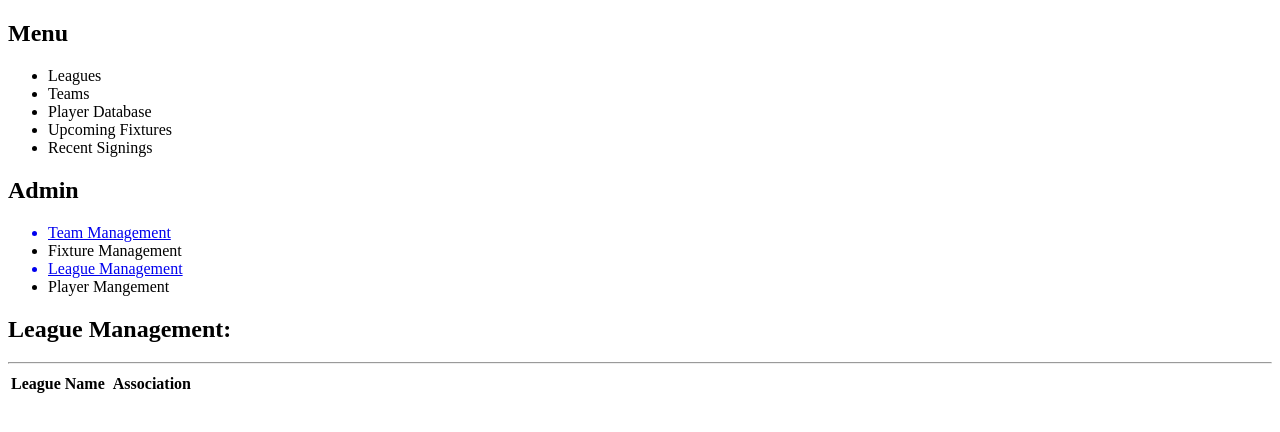
After one commit to chdavidson/Football-Score-Tracker, a Flask app: page /admin/leagues in a window 1280 px wide. The commit adds this page. Shown: the top 432 px of the page. Run offline with Flask 2, Linux system fonts and the light colour scheme; data that the repository does not hold is empty; some libraries are stand-ins or nearby versions.

Commit message:
league admin html and functionality to remove a team from a league

```diff
--- a/app.py
+++ b/app.py
@@ -2,12 +2,14 @@ from flask import Flask, render_template
 
 # import blueprints #
 from controllers.teams_controller import teams_blueprint
+from controllers.leagues_controller import leagues_blueprint
 
 app = Flask(__name__)
 
 
 # register blueprints #
 app.register_blueprint(teams_blueprint)
+app.register_blueprint(leagues_blueprint)
 
 @app.route('/')
 def main():
--- a/controllers/leagues_controller.py
+++ b/controllers/leagues_controller.py
@@ -0,0 +1,27 @@
+
+from flask import Flask, Blueprint, render_template, redirect
+from models.league import League
+import repositories.league_repo as league_repo
+import repositories.participant_repo as participant_repo
+
+leagues_blueprint = Blueprint('leagues', __name__)
+
+
+# ADMINISTATOR ROUTES
+@leagues_blueprint.route('/admin/leagues')
+def admin_leagues():
+    leagues = league_repo.select_all()
+    return render_template('leagues/admin/index.html', leagues=leagues)
+
+
+@leagues_blueprint.route('/admin/leagues/<id>')
+def league_detail(id):
+    teams = league_repo.find_participants(id)
+    return render_template('leagues/admin/edit_league.html', teams=teams,
+                           league=league_repo.select(id))
+
+
+@leagues_blueprint.route('/admin/leagues/<league_id>/remove/<team_id>')
+def remove_team_from_league(league_id, team_id):
+    participant_repo.delete_team_from_league(league_id, team_id)
+    return redirect('/admin/leagues/'+league_id)
--- a/controllers/teams_controller.py
+++ b/controllers/teams_controller.py
@@ -5,6 +5,7 @@ import repositories.team_repo as team_repo
 import repositories.stadium_repo as stadium_repo
 
 teams_blueprint = Blueprint('teams', __name__)
+
 
 # ADMINISTATOR ROUTES
 @teams_blueprint.route('/admin/teams')
@@ -29,6 +30,7 @@ def found_team():
     year = request.form['year']
     stadium = request.form['stadium']
     new_team = Team(name, year, stadium_repo.select(stadium))
+    team_repo.save(new_team)
     return redirect('/admin/teams')
 
 
@@ -37,7 +39,5 @@ def update_team(id):
     name = request.form['name']
     year = request.form['year']
     stadium = request.form['stadium']
-    print('*******************************************')
-    print(name, year, stadium)
     team_repo.update(Team(name, year, stadium_repo.select(stadium), id))
     return redirect('/admin/teams')
--- a/repositories/league_repo.py
+++ b/repositories/league_repo.py
@@ -1,6 +1,8 @@
 from db.run_sql import run_sql
 from models.league import League
+from models.team import Team
 import repositories.association_repo as association_repo
+import repositories.stadium_repo as stadium_repo
 
 
 def save(league):
@@ -10,11 +12,23 @@ def save(league):
     league.set_id(results[0]['id'])
 
 
+def select_all():
+    leagues = []
+    sql = "SELECT * FROM leagues"
+    results = run_sql(sql)
+    for result in results:
+        leagues.append(League(result['name'],
+                              association_repo.select(result['association_id']),
+                              result['id']))
+    return leagues
+
+
 def select(id):
     sql = 'SELECT * FROM leagues WHERE id = %s'
     result = run_sql(sql, [id])[0]
     return League(result['name'],
-                  association_repo.select(result['association_id']))
+                  association_repo.select(result['association_id']),
+                  result['id'])
 
 
 def select_by_association(association):
@@ -25,3 +39,14 @@ def select_by_association(association):
         leagues.append(League(result['name'], result['association_id'],
                               result['id']))
     return leagues
+
+
+def find_participants(league_id):
+    teams = []
+    sql = 'SELECT teams.* FROM teams INNER JOIN participants ON participants.team_id = teams.id WHERE league_id = %s'
+    results = run_sql(sql, [league_id])
+    for result in results:
+        teams.append(Team(result['name'], result['year_founded'],
+                          stadium_repo.select(result['stadium_id']),
+                          result['id']))
+    return teams
--- a/repositories/participant_repo.py
+++ b/repositories/participant_repo.py
@@ -22,3 +22,9 @@ def select(id):
 def delete(id):
     sql = "DELETE FROM participants WHERE id = %s"
     run_sql(sql, [id])
+
+
+def delete_team_from_league(league_id, team_id):
+    sql = "SELECT * FROM participants WHERE league_id = %s AND team_id = %s"
+    result = run_sql(sql, [league_id, team_id])
+    delete(result[0]['id'])
--- a/templates/base.html
+++ b/templates/base.html
@@ -20,7 +20,7 @@
         <ul class='admin'>
             <a href='/admin/teams'><li>Team Management</li></a>
             <li>Fixture Management</li>
-            <li>League Management</li>
+            <a href='/admin/leagues'><li>League Management</li></a>
             <li>Player Mangement</li>
         </ul>
     </nav>
--- /dev/null
+++ b/templates/leagues/admin/index.html
@@ -0,0 +1,23 @@
+{% extends 'base.html' %}
+
+{% block content %}
+<h2>League Management:</h2>
+
+<table class='admin_leagues'>
+    <tr>
+        <th>League Name</th>
+        <th></th>
+        <th>Association</th>
+    </tr>
+    <hr>
+    {% for league in leagues %}
+        <tr>
+            <td><a href='/admin/leagues/{{league.get_id()}}'>{{league.get_name()}}</a></td>
+            <td></td>
+            <td>{{league.get_association().get_name()}}</td>
+        </tr>
+    {% endfor %}
+
+</table>
+
+{% endblock %}
```
Also changed, not shown: templates/leagues/admin/edit_league.html (added, +19 -0 lines).
